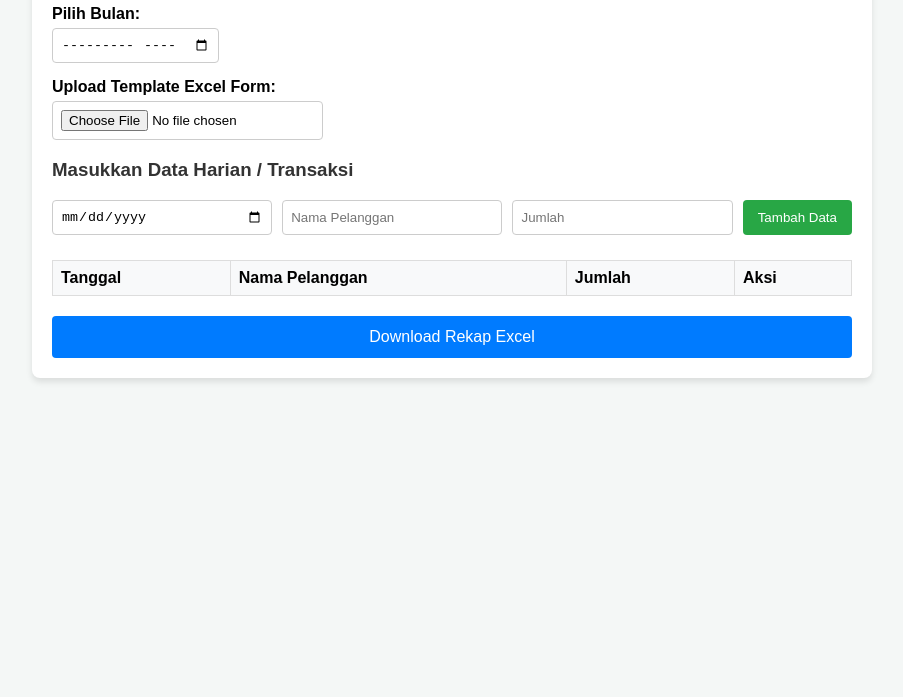
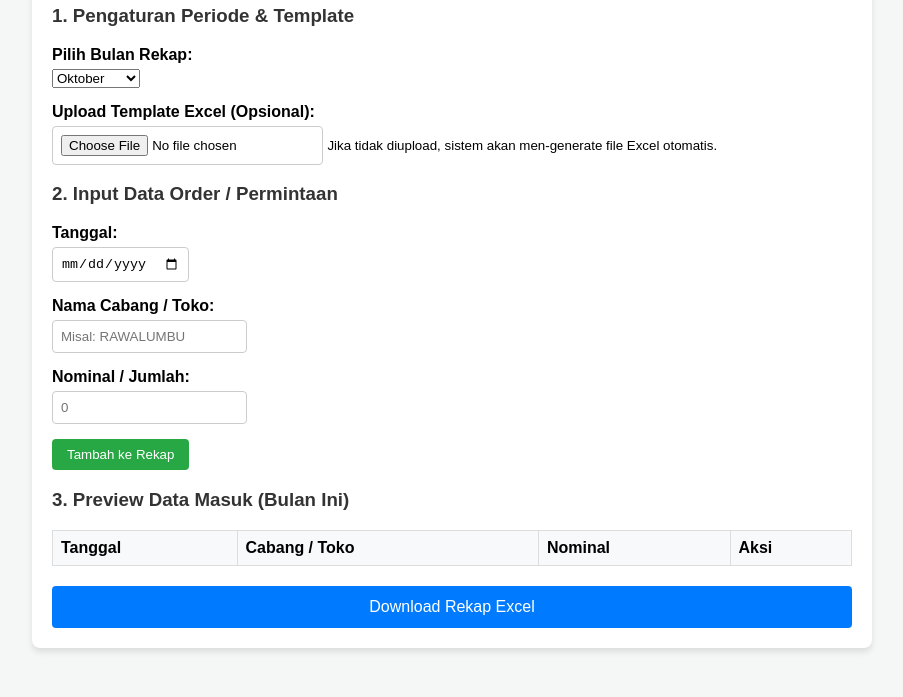
Before and after one commit to Ugwap/rekaporder, a plain HTML site: page index.html in a window 1280 px wide. Shown: the part 103-800 px from the top of the page, without its empty margins (188-1091 px from the left). Drawn offline with Linux system fonts and the light colour scheme.

Commit message:
index.html

```diff
--- a/index.html
+++ b/index.html
@@ -3,52 +3,95 @@
 <head>
     <meta charset="UTF-8">
     <meta name="viewport" content="width=device-width, initial-scale=1.0">
-    <title>Rekap Order Bulanan</title>
+    <title>Aplikasi Rekap Order Bulanan - Villa Parfum</title>
     <link rel="stylesheet" href="style.css">
     <!-- SheetJS untuk manipulasi Excel -->
     <script src="https://cdn.jsdelivr.net/npm/xlsx@0.18.5/dist/xlsx.full.min.js"></script>
 </head>
 <body>
     <div class="container">
-        <h2>Rekap Data Order Bulanan</h2>
+        <header>
+            <h2>Villa Parfum - Rekap Permintaan Barang Bulanan</h2>
+        </header>
 
+        <!-- Panel Kontrol Utama -->
+        <div class="card">
+            <h3>1. Pengaturan Periode & Template</h3>
+            <div class="form-grid">
                 <div class="form-group">
-            <label for="bulan">Pilih Bulan:</label>
-            <input type="month" id="bulan" required>
+                    <label for="selectBulan">Pilih Bulan Rekap:</label>
+                    <select id="selectBulan">
+                        <option value="0">Januari</option>
+                        <option value="1">Februari</option>
+                        <option value="2">Maret</option>
+                        <option value="3">April</option>
+                        <option value="4">Mei</option>
+                        <option value="5">Juni</option>
+                        <option value="6">Juli</option>
+                        <option value="7">Agustus</option>
+                        <option value="8">September</option>
+                        <option value="9" selected>Oktober</option>
+                        <option value="10">November</option>
+                        <option value="11">Desember</option>
+                    </select>
                 </div>
-
                 <div class="form-group">
-            <label for="fileTemplate">Upload Template Excel Form:</label>
+                    <label for="fileTemplate">Upload Template Excel (Opsional):</label>
                     <input type="file" id="fileTemplate" accept=".xlsx, .xls">
+                    <small>Jika tidak diupload, sistem akan men-generate file Excel otomatis.</small>
                 </div>
-
-        <div class="input-data-section">
-            <h3>Masukkan Data Harian / Transaksi</h3>
-            <div class="row">
-                <input type="date" id="tgl">
-                <input type="text" id="namaPelanggan" placeholder="Nama Pelanggan">
-                <input type="number" id="jumlah" placeholder="Jumlah">
-                <button type="button" id="btnTambah">Tambah Data</button>
             </div>
         </div>
 
-        <div class="table-container">
-            <table id="tabelData">
+        <!-- Panel Input Data -->
+        <div class="card">
+            <h3>2. Input Data Order / Permintaan</h3>
+            <div class="form-grid">
+                <div class="form-group">
+                    <label for="inputTanggal">Tanggal:</label>
+                    <input type="date" id="inputTanggal">
+                </div>
+                <div class="form-group">
+                    <label for="inputCabang">Nama Cabang / Toko:</label>
+                    <input type="text" id="inputCabang" list="listCabang" placeholder="Misal: RAWALUMBU">
+                    <datalist id="listCabang">
+                        <option value="RAWALUMBU">
+                        <option value="HARAPAN BARU">
+                        <option value="PEKAYON">
+                        <option value="BINTARA">
+                        <option value="BONTENG">
+                        <option value="CARINGIN 1">
+                    </datalist>
+                </div>
+                <div class="form-group">
+                    <label for="inputNominal">Nominal / Jumlah:</label>
+                    <input type="number" id="inputNominal" placeholder="0">
+                </div>
+            </div>
+            <button type="button" id="btnTambah" class="btn btn-success">Tambah ke Rekap</button>
+        </div>
+
+        <!-- Tabel Preview Data Masuk -->
+        <div class="card">
+            <h3>3. Preview Data Masuk (Bulan Ini)</h3>
+            <div class="table-responsive">
+                <table id="tabelPreview">
                     <thead>
                         <tr>
                             <th>Tanggal</th>
-                        <th>Nama Pelanggan</th>
-                        <th>Jumlah</th>
+                            <th>Cabang / Toko</th>
+                            <th>Nominal</th>
                             <th>Aksi</th>
                         </tr>
                     </thead>
                     <tbody>
-                    <!-- Baris data akan masuk secara dinamis -->
+                        <!-- Data dinamis masuk sini -->
                     </tbody>
                 </table>
             </div>
+        </div>
 
-        <button type="button" id="btnExport" class="btn-primary">Download Rekap Excel</button>
+        <button type="button" id="btnExport" class="btn btn-primary btn-block">Download Rekap Excel</button>
     </div>
 
     <script src="script.js"></script>
```
Lines whose indentation alone changed are shown as unchanged.
